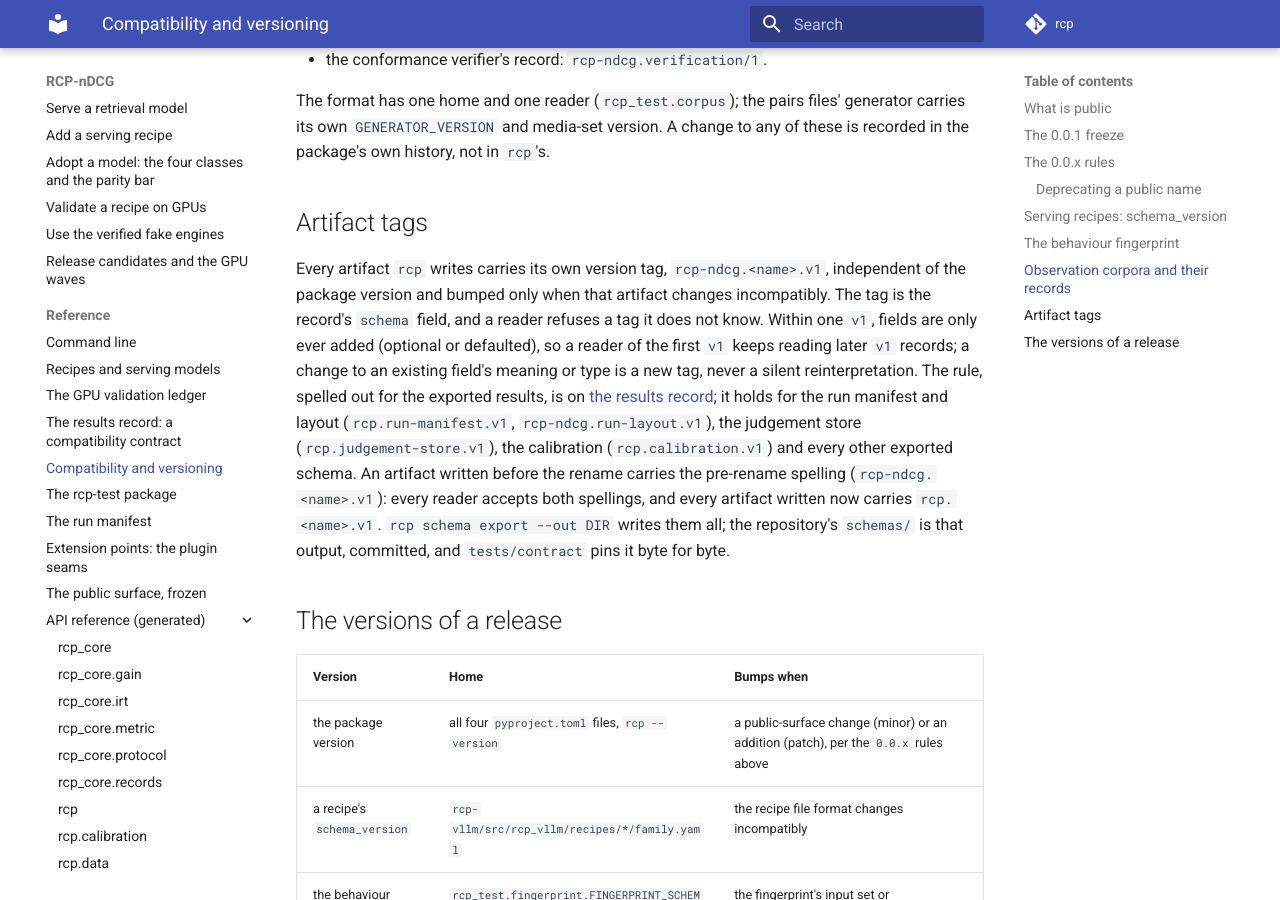
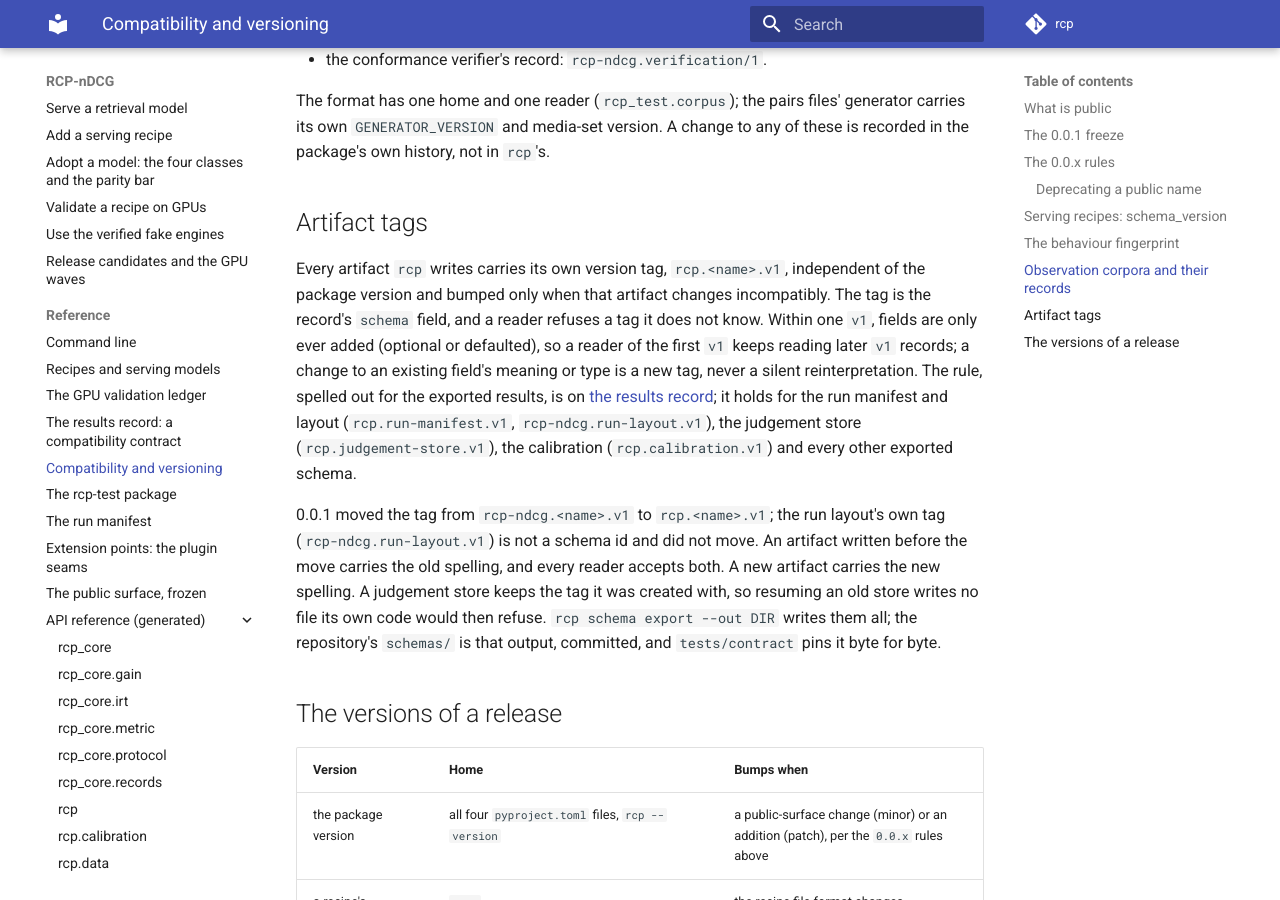
Before and after one commit to cohere-ai/rcp-ndcg, an MkDocs documentation site: the page built from docs/reference/versioning.md, in a window 1280 px wide and 900 px high, scrolled down 3302 px. Built offline with MkDocs 1.6.1 and Material for MkDocs 9.7.7, drawn with Linux system fonts in a browser that asks for light colours; comment, search, counter and statistics services are not loaded.

Commit message:
docs(schemas): the prose states the tag the code emits, and the legacy id is tested
The module docstring's header example, `SchemaEntry.schema_id`'s docstring, `command()`'s default
`output_schema` and the artifact-tags paragraph of `docs/reference/versioning.md` still named
`rcp-ndcg.<name>.v1` as the id written now; they state `rcp.<name>.v1` and the move once, keeping the
compatibility rule (both spellings read, the run layout's own tag unmoved, a store keeping the tag it was
created with).

`_key`'s legacy branch had no test: `schemas.show('rcp-ndcg.run-manifest.v1')` and
`rcp schema show rcp-ndcg.run-manifest.v1` now pin it.

`rcp_core.schemas.__all__` gains the four schema-identity helpers it defines (`SCHEMA_ID_PREFIX`,
`LEGACY_SCHEMA_ID_PREFIX`, `schema_id`, `accepted_schema_ids`), which `rcp` imports from it.

```diff
--- a/docs/reference/versioning.md
+++ b/docs/reference/versioning.md
@@ -116,16 +116,19 @@ not in `rcp`'s.
 
 ## Artifact tags
 
-Every artifact `rcp` writes carries its own version tag, `rcp-ndcg.<name>.v1`, independent of the package
-version and bumped only when that artifact changes incompatibly. The tag is the record's `schema` field, and a
-reader refuses a tag it does not know. Within one `v1`, fields are only ever added (optional or defaulted), so a
-reader of the first `v1` keeps reading later `v1` records; a change to an existing field's meaning or type is a
-new tag, never a silent reinterpretation. The rule, spelled out for the exported results, is on
+Every artifact `rcp` writes carries its own version tag, `rcp.<name>.v1`, independent of the package version
+and bumped only when that artifact changes incompatibly. The tag is the record's `schema` field, and a reader
+refuses a tag it does not know. Within one `v1`, fields are only ever added (optional or defaulted), so a reader
+of the first `v1` keeps reading later `v1` records; a change to an existing field's meaning or type is a new tag,
+never a silent reinterpretation. The rule, spelled out for the exported results, is on
 [the results record](results-record.md); it holds for the run manifest and layout
-(`rcp.run-manifest.v1`, `rcp-ndcg.run-layout.v1`), the judgement store
-(`rcp.judgement-store.v1`), the calibration (`rcp.calibration.v1`) and every other exported schema. An artifact written before the rename carries the pre-rename spelling
-(`rcp-ndcg.<name>.v1`): every reader accepts both spellings, and every artifact written now carries
-`rcp.<name>.v1`.
+(`rcp.run-manifest.v1`, `rcp-ndcg.run-layout.v1`), the judgement store (`rcp.judgement-store.v1`), the
+calibration (`rcp.calibration.v1`) and every other exported schema.
+
+0.0.1 moved the tag from `rcp-ndcg.<name>.v1` to `rcp.<name>.v1`; the run layout's own tag
+(`rcp-ndcg.run-layout.v1`) is not a schema id and did not move. An artifact written before the move carries the
+old spelling, and every reader accepts both. A new artifact carries the new spelling. A judgement store keeps
+the tag it was created with, so resuming an old store writes no file its own code would then refuse.
 `rcp schema export --out DIR` writes them all; the repository's `schemas/` is that output, committed, and
 `tests/contract` pins it byte for byte.
 
```
Also changed, not shown: docs/concepts/judges.md (+4 -1 lines), 5 other files.
